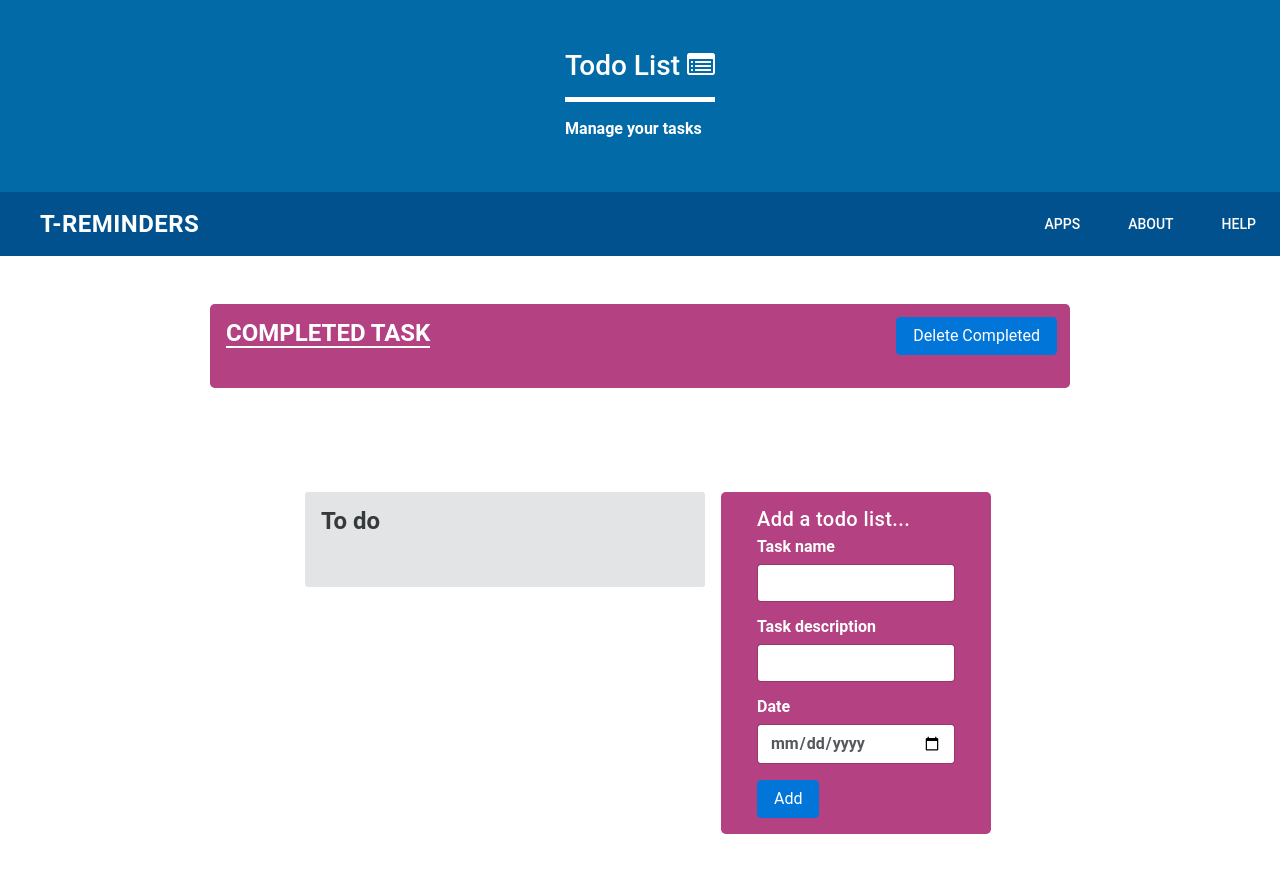
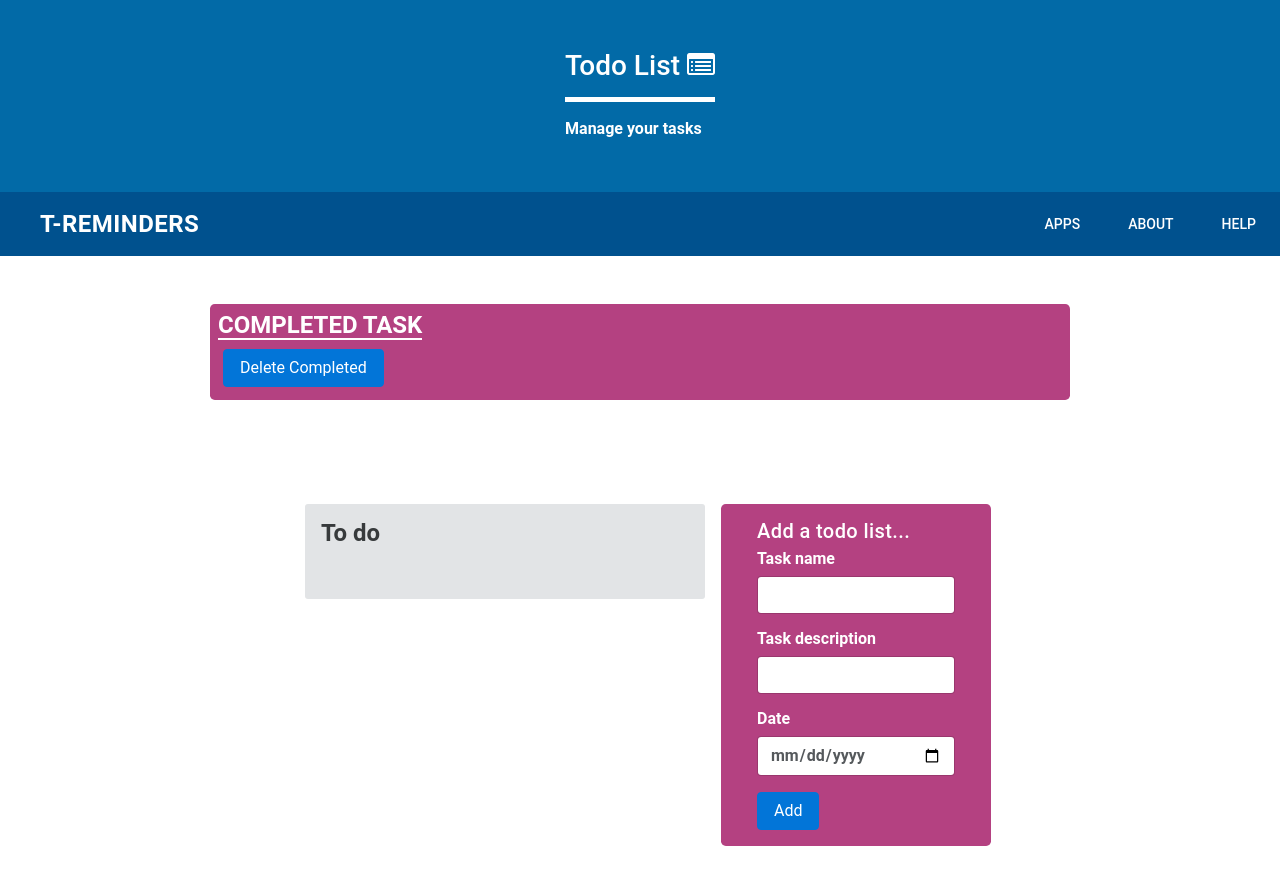
Before and after one commit to Thitiporn0643/TodoList, a website: page app/index.html in a window 1280 px wide. Drawn offline with nearby package versions, Linux system fonts and the light colour scheme; files that its build step writes are made by us from their sources.

Commit message:
fix delete button position

```diff
--- a/app/styles/sass/components/_todo.scss
+++ b/app/styles/sass/components/_todo.scss
@@ -27,7 +27,7 @@
 .window-dark {
 	display: flex;
 	flex-direction: column;
-	padding: 16px;
+	padding-bottom: 36px;
 	background-color: #B44181;
 	border-radius: .3em;
   color: white;
--- a/app/styles/sass/layout/_responsive.scss
+++ b/app/styles/sass/layout/_responsive.scss
@@ -110,8 +110,8 @@ html, body {
 .mdl-demo section > button {
   position: absolute;
   z-index: 99;
-  top: 8px;
-  right: 8px;
+  bottom: 8px;
+  left: 8px;
 }
 .mdl-demo section .section__circle {
   display: flex;
```
